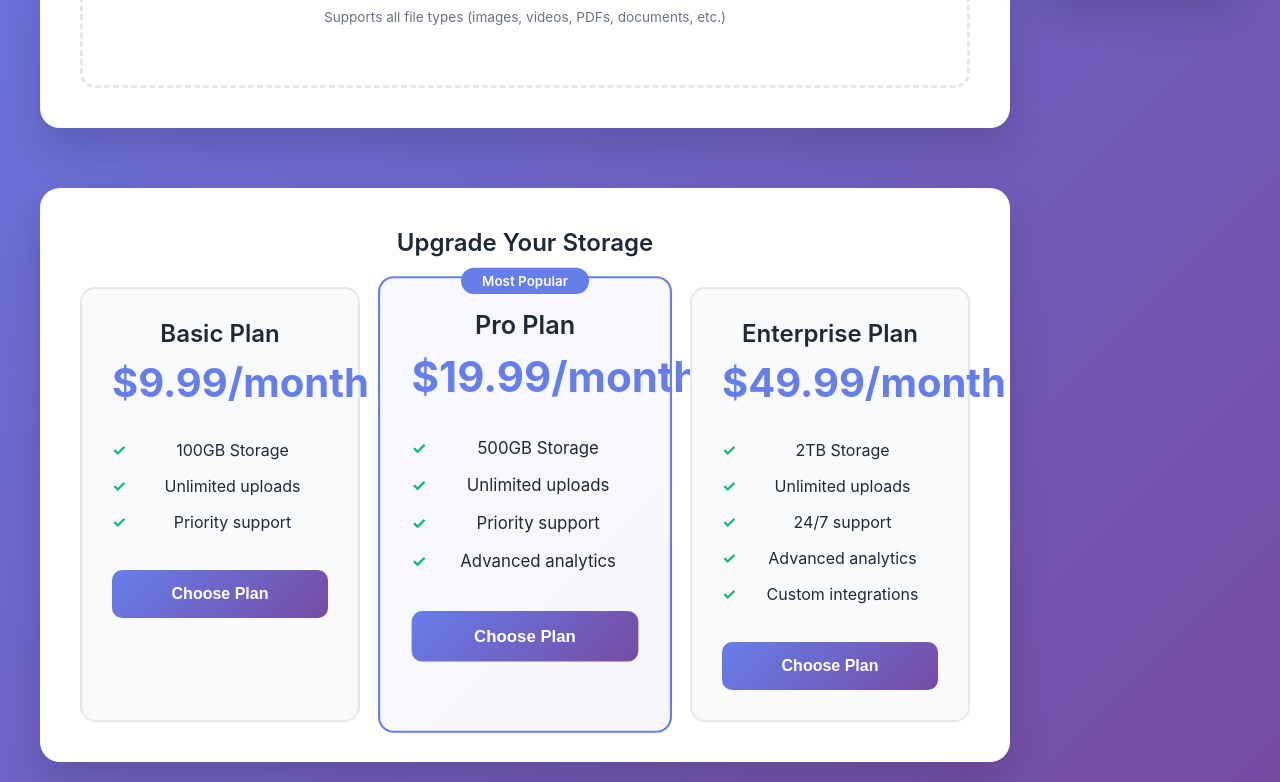
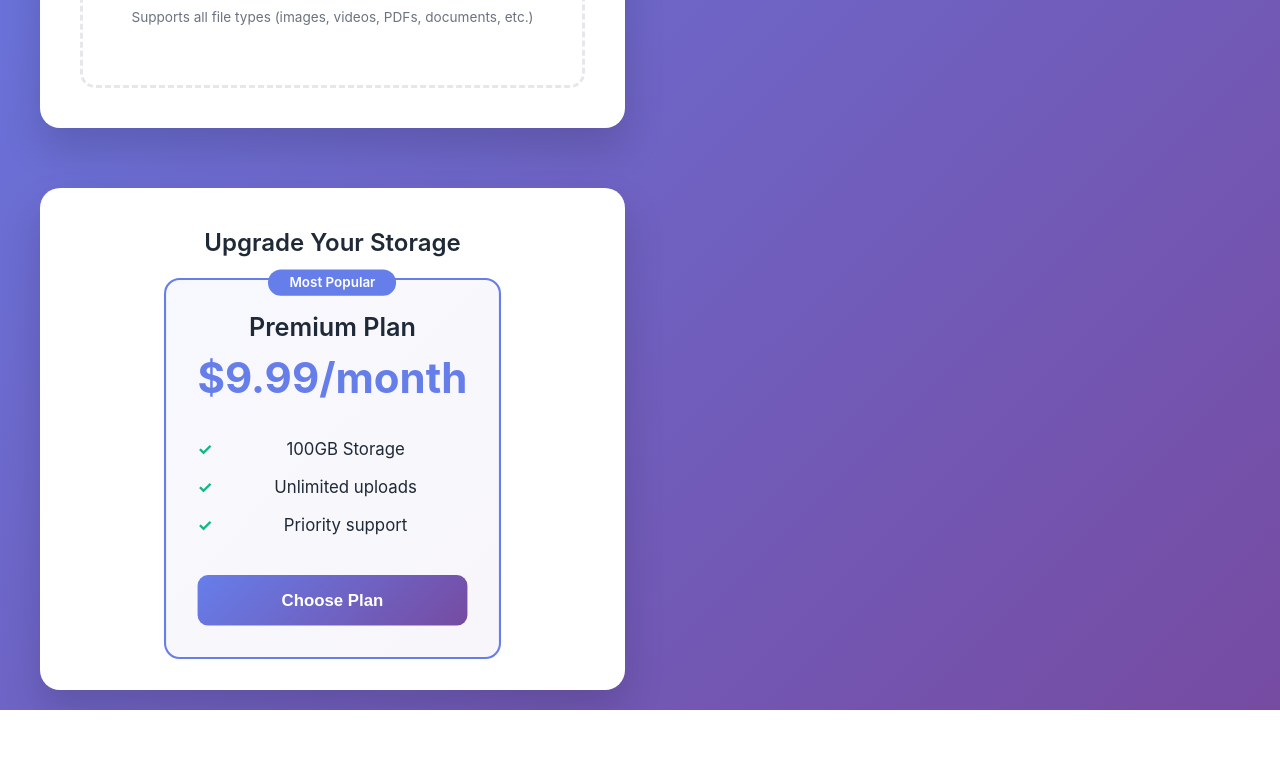
Before and after one commit to ashwinho4/storage, a website: page public/index.html in a window 1280 px wide. Shown: the part 606-1388 px from the top of the page. After the commit the page ends 1316 px from the top, so only its background shows below. Drawn offline with Linux system fonts and the light colour scheme.

Commit message:
Remove Pro and Enterprise plans, keep only Premium plan
- Remove Pro and Enterprise payment plans from UI
- Keep only Premium Plan (formerly Basic Plan)
- Center the single plan in payment section
- Remove Pro and Enterprise product ID mappings
- Update payment success page for single plan
- Simplify environment variables to only include basic plan

```diff
--- a/public/index.html
+++ b/public/index.html
@@ -97,8 +97,8 @@
             <div class="payment-section" id="paymentSection">
                 <h2>Upgrade Your Storage</h2>
                 <div class="payment-plans">
-                    <div class="payment-plan">
-                        <h3>Basic Plan</h3>
+                    <div class="payment-plan featured">
+                        <h3>Premium Plan</h3>
                         <div class="price">$9.99/month</div>
                         <ul class="features">
                             <li>100GB Storage</li>
@@ -106,29 +106,6 @@
                             <li>Priority support</li>
                         </ul>
                         <button class="payment-btn" data-product-id="basic_plan">Choose Plan</button>
-                    </div>
-                    <div class="payment-plan featured">
-                        <h3>Pro Plan</h3>
-                        <div class="price">$19.99/month</div>
-                        <ul class="features">
-                            <li>500GB Storage</li>
-                            <li>Unlimited uploads</li>
-                            <li>Priority support</li>
-                            <li>Advanced analytics</li>
-                        </ul>
-                        <button class="payment-btn" data-product-id="pro_plan">Choose Plan</button>
-                    </div>
-                    <div class="payment-plan">
-                        <h3>Enterprise Plan</h3>
-                        <div class="price">$49.99/month</div>
-                        <ul class="features">
-                            <li>2TB Storage</li>
-                            <li>Unlimited uploads</li>
-                            <li>24/7 support</li>
-                            <li>Advanced analytics</li>
-                            <li>Custom integrations</li>
-                        </ul>
-                        <button class="payment-btn" data-product-id="enterprise_plan">Choose Plan</button>
                     </div>
                 </div>
             </div>
--- a/public/styles.css
+++ b/public/styles.css
@@ -210,10 +210,10 @@ header h1 {
 }
 
 .payment-plans {
-    display: grid;
-    grid-template-columns: repeat(auto-fit, minmax(280px, 1fr));
+    display: flex;
+    justify-content: center;
     gap: 25px;
-    max-width: 1000px;
+    max-width: 400px;
     margin: 0 auto;
 }
 
--- a/server.js
+++ b/server.js
@@ -179,9 +179,7 @@ app.post('/api/payment/create-checkout', authenticateToken, async (req, res) =>
 
         // Map internal product IDs to Dodo Payments product IDs
         const productMapping = {
-            'basic_plan': process.env.DODO_PRODUCT_BASIC_ID,
-            'pro_plan': process.env.DODO_PRODUCT_PRO_ID,
-            'enterprise_plan': process.env.DODO_PRODUCT_ENTERPRISE_ID
+            'basic_plan': process.env.DODO_PRODUCT_BASIC_ID
         };
 
         const dodoProductId = productMapping[productId];
```
Also changed, not shown: public/payment-success.html (+1 -3 lines), 1 other file.
